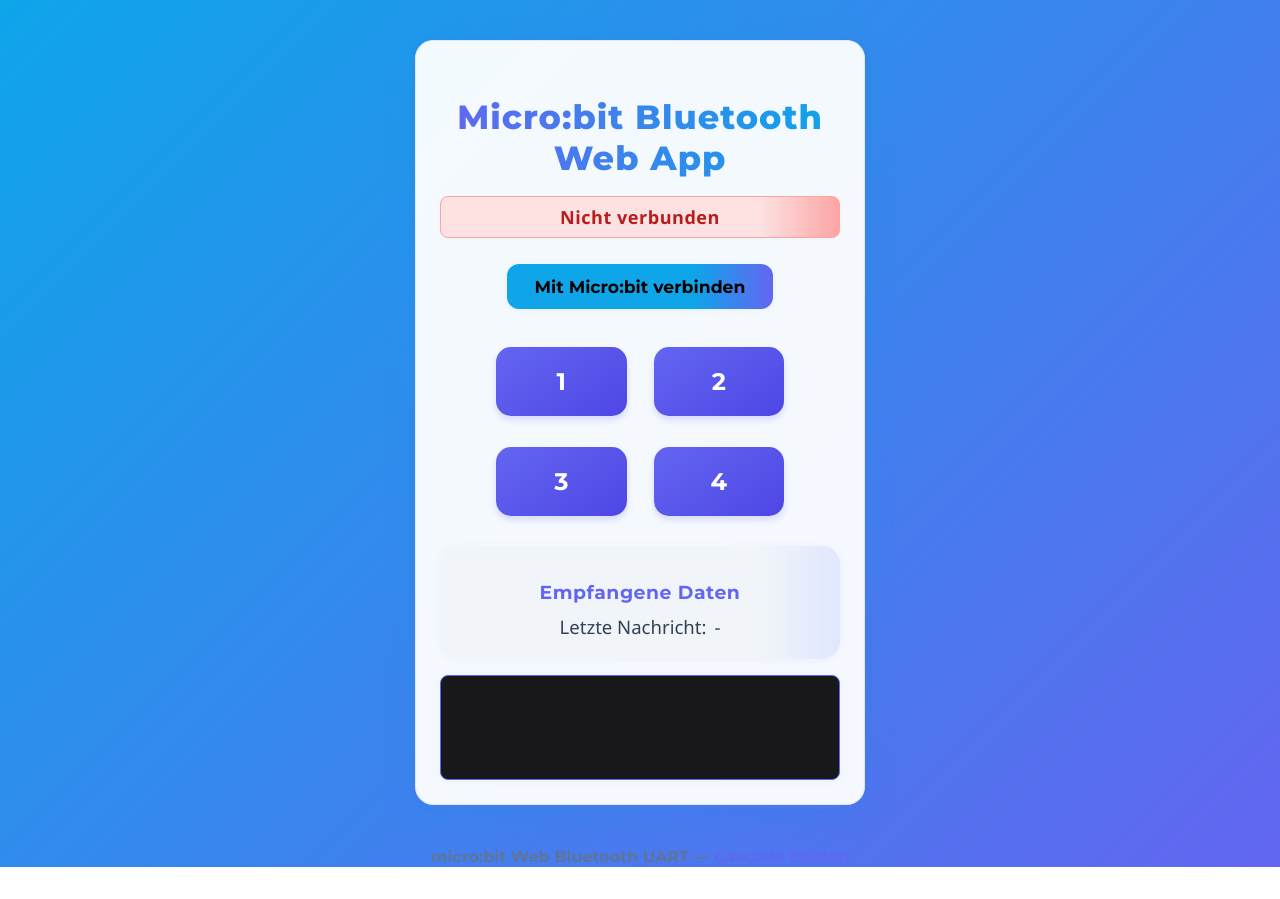
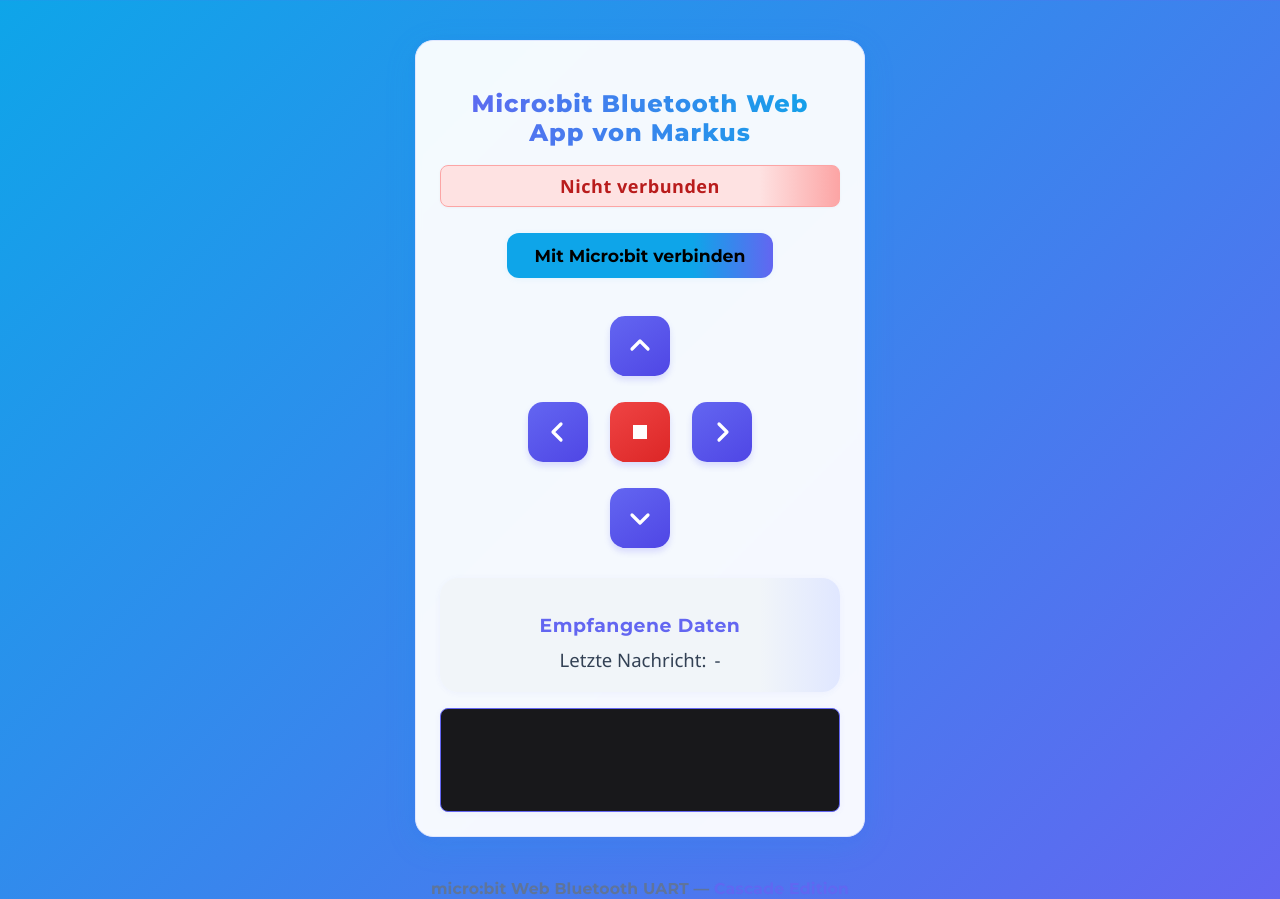
Before and after one commit to max-102/max-102.github.io, a plain HTML site: page index.html in a window 1280 px wide. Before the commit the page ends 867 px from the top, so only its background shows below. Drawn offline with Linux system fonts and the light colour scheme.

Commit message:
Buttons und Titel bearbeitet

```diff
--- a/app.js
+++ b/app.js
@@ -108,5 +108,18 @@ document.getElementById('send2').addEventListener('click', () => sendValue('2'))
 document.getElementById('send3').addEventListener('click', () => sendValue('3'));
 document.getElementById('send4').addEventListener('click', () => sendValue('4'));
 
+// Event Listeners für die Richtungstasten
+const sendUp = document.getElementById('sendUp');
+const sendDown = document.getElementById('sendDown');
+const sendLeft = document.getElementById('sendLeft');
+const sendRight = document.getElementById('sendRight');
+const sendStop = document.getElementById('sendStop');
+
+if (sendUp) sendUp.addEventListener('click', () => sendValue('1'));
+if (sendDown) sendDown.addEventListener('click', () => sendValue('2'));
+if (sendLeft) sendLeft.addEventListener('click', () => sendValue('3'));
+if (sendRight) sendRight.addEventListener('click', () => sendValue('4'));
+if (sendStop) sendStop.addEventListener('click', () => sendValue('0'));
+
 setStatus(false);
 log('micro:bit Web Bluetooth UART gestartet');
--- a/index.html
+++ b/index.html
@@ -10,15 +10,38 @@
 </head>
 <body>
     <div class="container">
-        <h1>Micro:bit Bluetooth Web App</h1>
+        <h1 class="title-gradient">Micro:bit Bluetooth Web App <span class="subtitle-markus">von Markus</span></h1>
         <div id="status" class="status disconnected">Nicht verbunden</div>
         <button id="connectBtn" class="btn primary">Mit Micro:bit verbinden</button>
         <div class="controls">
-            <div class="button-grid">
-                <button id="send1" class="btn number-btn">1</button>
-                <button id="send2" class="btn number-btn">2</button>
-                <button id="send3" class="btn number-btn">3</button>
-                <button id="send4" class="btn number-btn">4</button>
+            <div class="button-cross">
+                <button id="sendUp" class="btn direction-btn up" aria-label="Hoch">
+                  <svg width="28" height="28" viewBox="0 0 28 28" fill="none" xmlns="http://www.w3.org/2000/svg">
+                    <polyline points="6,17 14,9 22,17" stroke="white" stroke-width="3.2" stroke-linecap="round" stroke-linejoin="round" fill="none"/>
+                  </svg>
+                </button>
+                <div class="middle-row">
+                    <button id="sendLeft" class="btn direction-btn left" aria-label="Links">
+                      <svg width="28" height="28" viewBox="0 0 28 28" fill="none" xmlns="http://www.w3.org/2000/svg">
+                        <polyline points="17,6 9,14 17,22" stroke="white" stroke-width="3.2" stroke-linecap="round" stroke-linejoin="round" fill="none"/>
+                      </svg>
+                    </button>
+                    <button id="sendStop" class="btn direction-btn stop" aria-label="Stopp">
+                      <svg width="22" height="22" viewBox="0 0 22 22" fill="none" xmlns="http://www.w3.org/2000/svg">
+                        <rect x="4" y="4" width="14" height="14" rx="0" fill="white"/>
+                      </svg>
+                    </button>
+                    <button id="sendRight" class="btn direction-btn right" aria-label="Rechts">
+                      <svg width="28" height="28" viewBox="0 0 28 28" fill="none" xmlns="http://www.w3.org/2000/svg">
+                        <polyline points="11,6 19,14 11,22" stroke="white" stroke-width="3.2" stroke-linecap="round" stroke-linejoin="round" fill="none"/>
+                      </svg>
+                    </button>
+                </div>
+                <button id="sendDown" class="btn direction-btn down" aria-label="Runter">
+                  <svg width="28" height="28" viewBox="0 0 28 28" fill="none" xmlns="http://www.w3.org/2000/svg">
+                    <polyline points="6,11 14,19 22,11" stroke="white" stroke-width="3.2" stroke-linecap="round" stroke-linejoin="round" fill="none"/>
+                  </svg>
+                </button>
             </div>
         </div>
         <div class="data-section">
--- a/style.css
+++ b/style.css
@@ -34,6 +34,28 @@ h1 {
     background-clip: text;
     -webkit-background-clip: text;
     margin-bottom: 18px;
+}
+.title-gradient {
+    background: linear-gradient(90deg, #6366f1 0%, #0ea5e9 100%);
+    color: transparent;
+    background-clip: text;
+    -webkit-background-clip: text;
+    font-family: 'Montserrat', 'Segoe UI', Arial, sans-serif;
+    font-weight: 800;
+    font-size: 1.5rem;
+    letter-spacing: 1px;
+    margin-bottom: 18px;
+    display: inline-block;
+}
+.subtitle-markus {
+    color: inherit;
+    background: none;
+    font-family: inherit;
+    font-weight: inherit;
+    font-size: inherit;
+    letter-spacing: inherit;
+    -webkit-background-clip: inherit;
+    background-clip: inherit;
 }
 .status {
     margin-bottom: 18px;
@@ -100,15 +122,49 @@ h1 {
     font-size: 1.16rem;
     color: #334155;
 }
-
-.button-grid {
-    display: grid;
-    grid-template-columns: repeat(2, 1fr);
-    gap: 15px;
+.button-cross {
+    display: flex;
+    flex-direction: column;
+    align-items: center;
+    gap: 10px;
     max-width: 300px;
     margin: 0 auto;
 }
-
+.button-cross .middle-row {
+    display: flex;
+    gap: 10px;
+    align-items: center;
+}
+.direction-btn {
+    font-size: 24px;
+    font-weight: bold;
+    padding: 15px;
+    width: 60px;
+    height: 60px;
+    border-radius: 15px;
+    background: linear-gradient(145deg, #6366f1, #4f46e5);
+    color: white;
+    border: none;
+    box-shadow: 0 4px 6px rgba(99, 102, 241, 0.2);
+    transition: transform 0.2s, box-shadow 0.2s;
+    display: flex;
+    justify-content: center;
+    align-items: center;
+}
+.direction-btn:hover {
+    transform: translateY(-2px);
+    box-shadow: 0 6px 8px rgba(99, 102, 241, 0.3);
+}
+.direction-btn:active {
+    transform: translateY(1px);
+    box-shadow: 0 2px 4px rgba(99, 102, 241, 0.2);
+}
+.direction-btn.stop {
+    background: linear-gradient(145deg, #ef4444, #dc2626);
+}
+.direction-btn.stop:hover {
+    background: linear-gradient(145deg, #f87171, #f59e42);
+}
 .number-btn {
     font-size: 24px;
     font-weight: bold;
@@ -120,17 +176,14 @@ h1 {
     box-shadow: 0 4px 6px rgba(99, 102, 241, 0.2);
     transition: transform 0.2s, box-shadow 0.2s;
 }
-
 .number-btn:hover {
     transform: translateY(-2px);
     box-shadow: 0 6px 8px rgba(99, 102, 241, 0.3);
 }
-
 .number-btn:active {
     transform: translateY(1px);
     box-shadow: 0 2px 4px rgba(99, 102, 241, 0.2);
 }
-
 #debugInfo {
     background: #18181b;
     color: #f1f5f9;
@@ -161,7 +214,6 @@ h1 {
     background: #6366f1;
     border-radius: 6px;
 }
-
 @media (max-width: 500px) {
     .container {
         max-width: 98vw;
@@ -177,4 +229,10 @@ h1 {
     .data-section {
         padding: 10px 2vw;
     }
+    .direction-btn {
+        width: 50px;
+        height: 50px;
+        font-size: 20px;
+        padding: 10px;
+    }
 }
```
